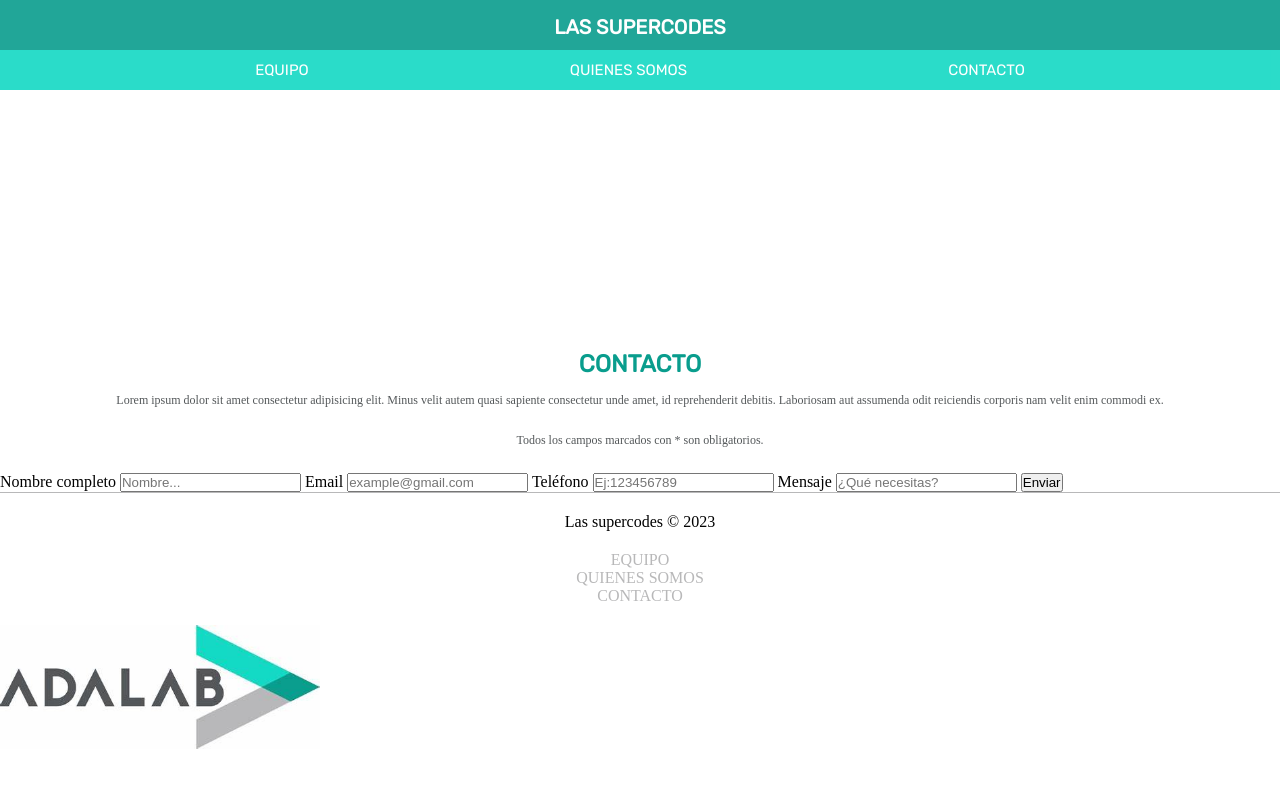
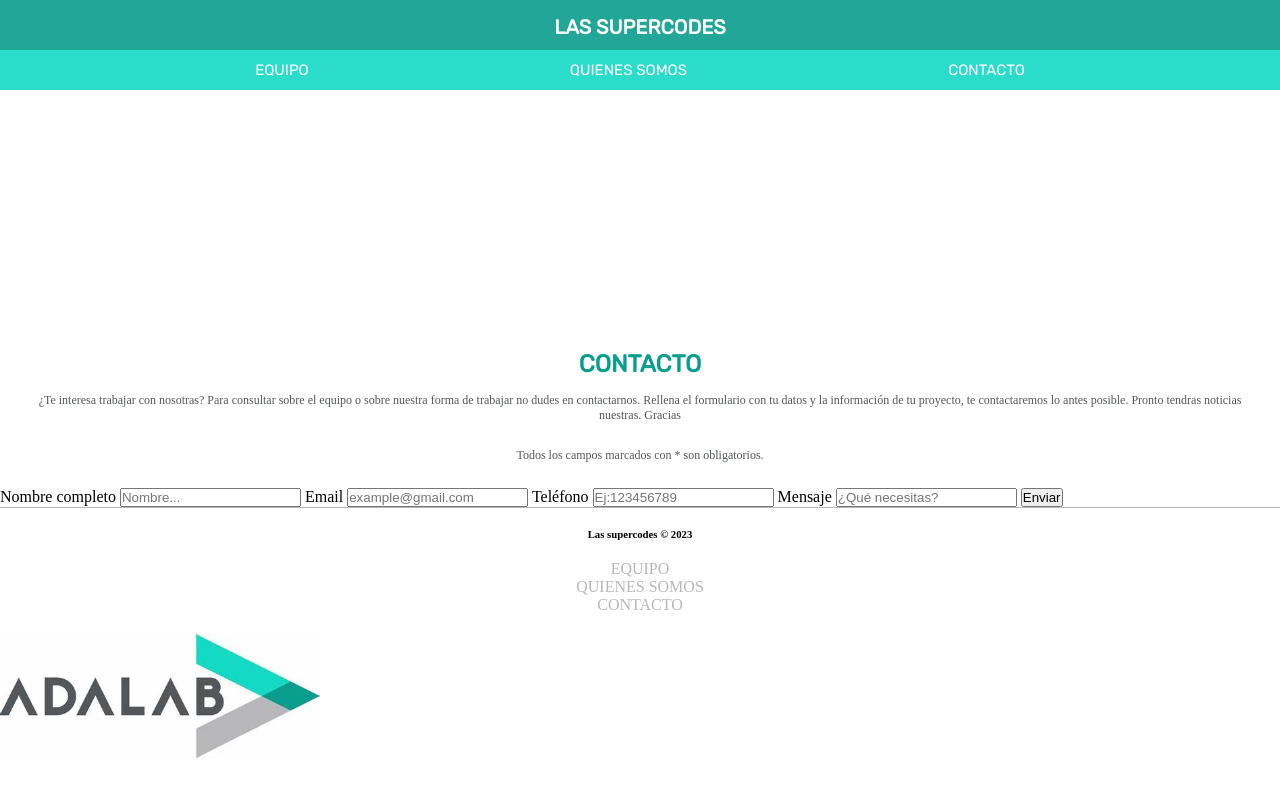
Before and after one commit to Queralt-Chan/Web-grupal---modulo-1---grupo-4, a website built with Vite: page src/contact.html in a window 1280 px wide. Built offline with nearby package versions, Linux system fonts and the light colour scheme; files whose address does not match are found by name.

Commit message:
page_formulario

```diff
--- a/src/partials/contact/footer_contact.html
+++ b/src/partials/contact/footer_contact.html
@@ -1,9 +1,14 @@
 <footer>
-    <span class="footer"> Las supercodes &copy; 2023 </span>
+    <h6 class="footer">Las supercodes &copy; 2023 </h6>
     <ul class="footer_ul">
-      <li><a href="#">Equipo</a></li>
-      <li><a href="#">Quienes somos</a></li>
-      <li><a href="#">Contacto</a></li>
+      <li><a class="footer_ul_a" href="#">Equipo</a></li>
+      <li><a class="footer_ul_a" href="#">Quienes somos</a></li>
+      <li><a class="footer_ul_a" href="#">Contacto</a></li>
     </ul>
-    <img class="adalab_logo" src="./images/adalabLogo.jpg" alt="Adalab Logo" />
+
+    <div class="div">
+      <a href="//adalab.es/" target="">
+        <img class="div_logo" src="./images/adalabLogo.jpg" alt="Adalab Logo" title="Adalab">
+      </a>
+    </div>
   </footer>
--- a/src/partials/contact/main_contact.html
+++ b/src/partials/contact/main_contact.html
@@ -3,10 +3,11 @@
     <article class="main">
       <h2 class="main_h2">Contacto</h2>
       <p class="main_h2_p">
-        Lorem ipsum dolor sit amet consectetur adipisicing elit. Minus velit
-        autem quasi sapiente consectetur unde amet, id reprehenderit debitis.
-        Laboriosam aut assumenda odit reiciendis corporis nam velit enim commodi
-        ex.
+        ¿Te interesa trabajar con nosotras?
+        Para consultar sobre el equipo o sobre nuestra forma de trabajar no dudes en contactarnos.
+        Rellena el formulario con tu datos y la información de tu proyecto, te contactaremos lo antes posible.
+        Pronto tendras noticias nuestras.
+        Gracias
       </p>
       <p class="main_h2_p">Todos los campos marcados con * son obligatorios.</p>
     </article>
--- a/src/scss/layout/contact/_footer_contact.scss
+++ b/src/scss/layout/contact/_footer_contact.scss
@@ -4,14 +4,12 @@
   flex-direction: column;
   justify-content: center;
   align-items: center;
-
-
   font-family: OpenSans;
   background-color: $color_white;
   padding-top: 20px;
   border-top: solid 1px $color_cool-grey;
 
-  &_ul{
+  &_ul {
     padding: 20px;
     align-items: center;
     text-decoration: none;
@@ -19,7 +17,7 @@
 
   }
 
-  &_ul a{
+  &_ul_a {
     width: 100%;
     display: flex;
     flex-direction: column;
@@ -32,12 +30,11 @@
   }
 }
 
-.adalab_logo{
+.div_logo{
   display: flex;
   flex-direction: row;
   align-items: center;
   line-height: center;
   justify-content: space-between;
   width: 25%;
-
 }
```
